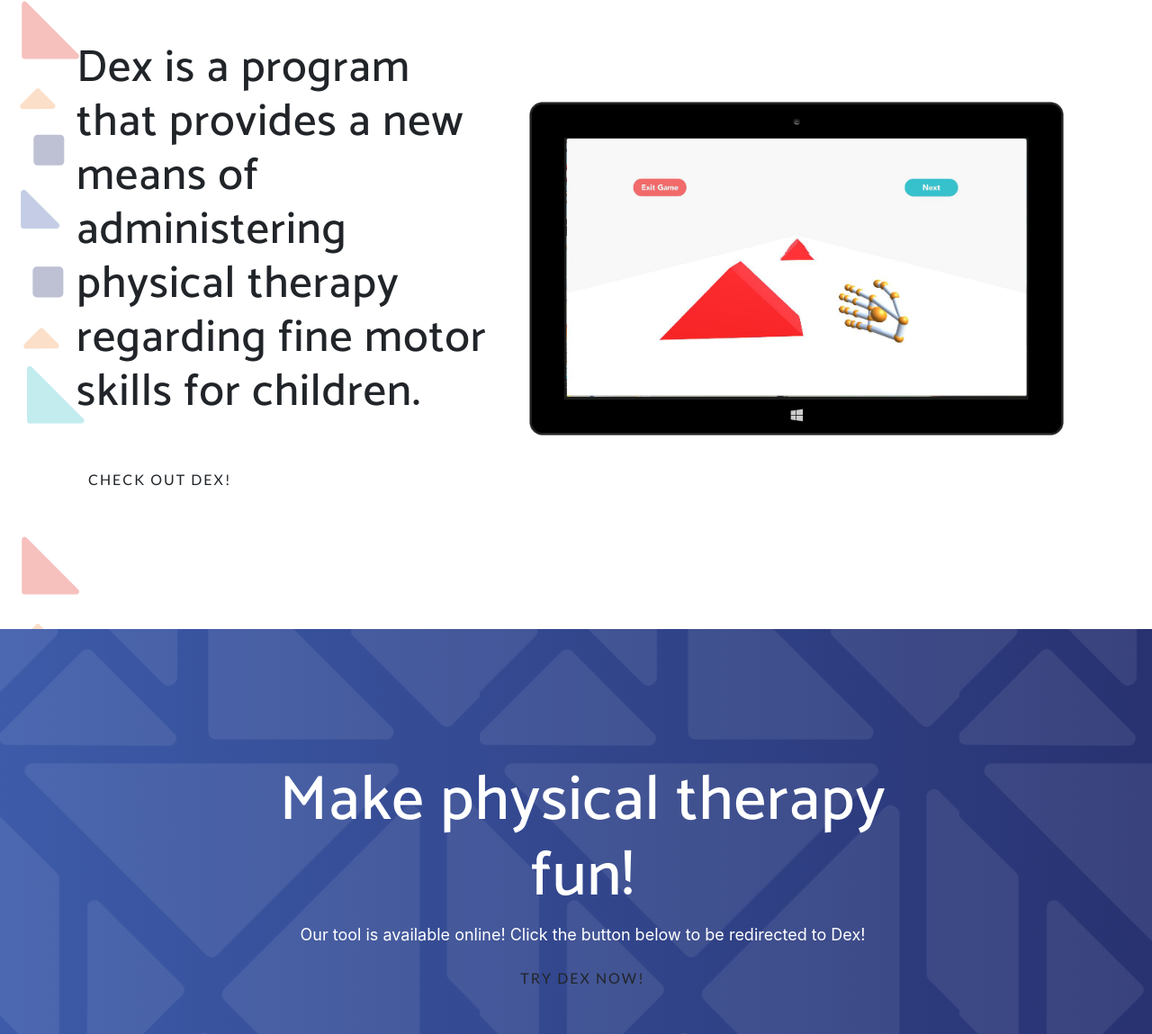
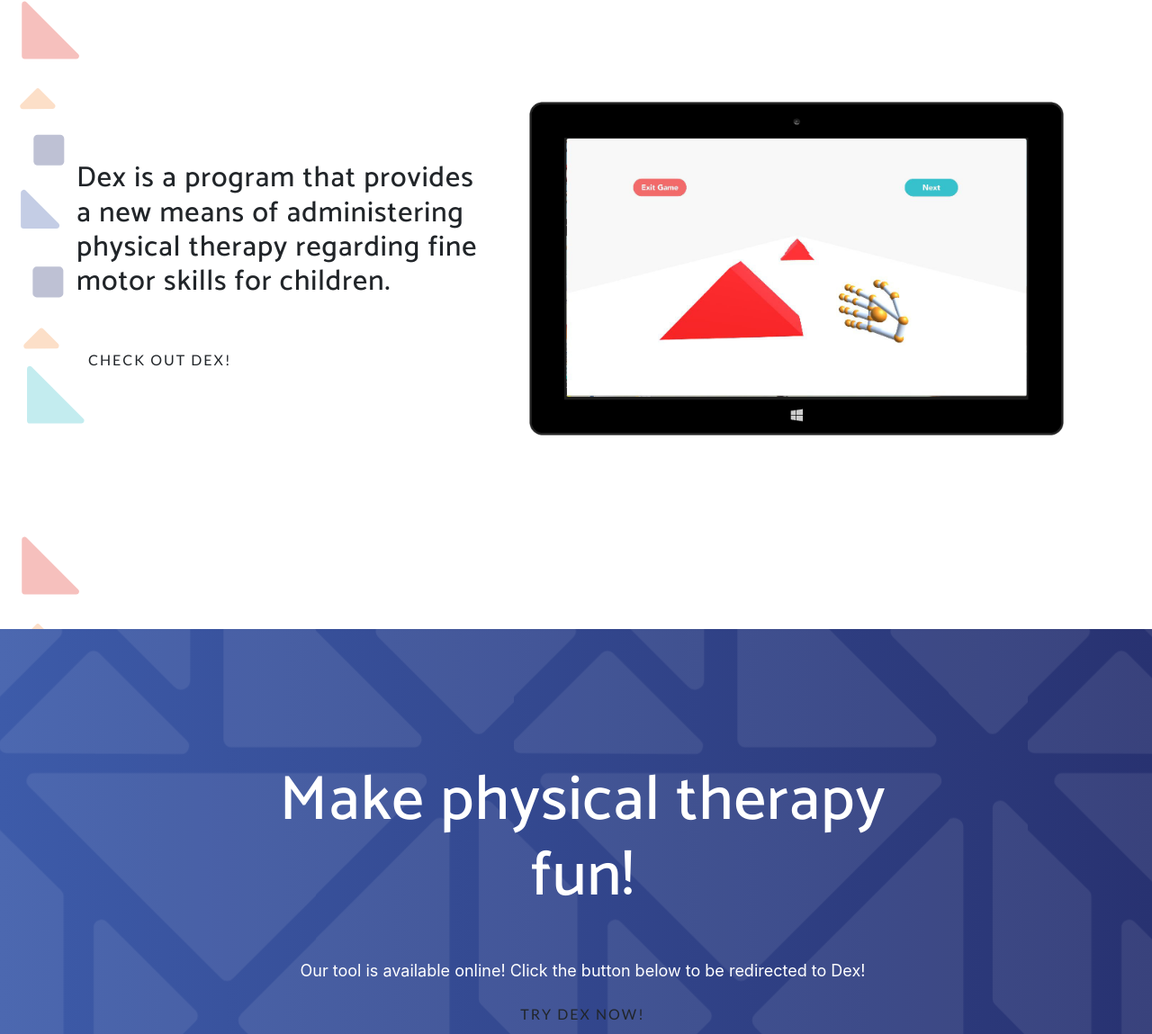
Before and after one commit to josephinegarcia/josephinegarcia.github.io, a website with bundled scripts: page index.html in a window 1280 px wide. Shown: the part 101-1250 px from the top of the page at 90% size. Built offline with nearby package versions, Linux system fonts and the light colour scheme; a web font is replaced by a local one.

Commit message:
one more time

```diff
--- a/index.html
+++ b/index.html
@@ -61,7 +61,7 @@
       <div class="row h-100">
         <div class="col-lg-5 my-auto">
           <div class="header-content mx-auto">
-            <h1 class="mb-5">Dex is a program that provides a new means of administering physical therapy regarding fine motor skills for children.</h1>
+            <h2 class="mb-5">Dex is a program that provides a new means of administering physical therapy regarding fine motor skills for children.</h2>
             <a href="#download" class="btn btn-outline-blueBlue btn-xl js-scroll-trigger">Check Out Dex!</a>
           </div>
         </div>
@@ -88,7 +88,7 @@
     <div class="container">
       <div class="row">
         <div class="col-md-8 mx-auto">
-          <h2 class="section-heading">Make physical therapy fun!</h2>
+          <h2 class="mb-5">Make physical therapy fun!</h2>
           <p>Our tool is available online! Click the button below to be redirected to Dex!</p>
           <div class="badges">
             <a href="dex.html" target="_blank" class="btn btn-outline btn-xl">Try Dex Now!</a>
```
